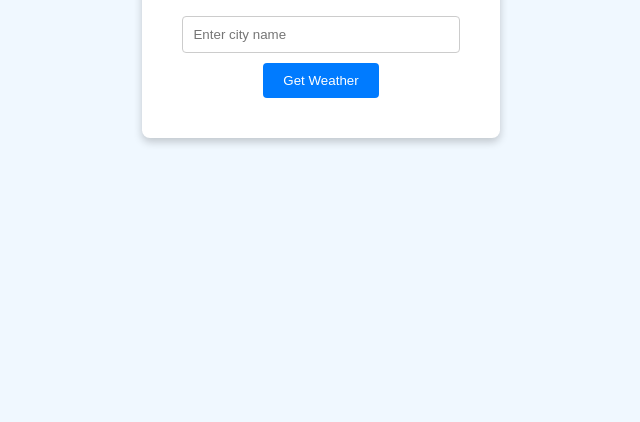
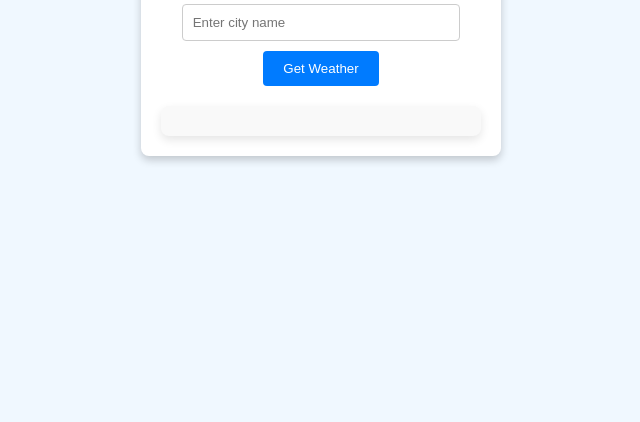
Before and after one commit to Ajith-Gowda15/WeatherForecast, a plain HTML site: page index.html in a window 1280 px wide. Shown: the part 378-800 px from the top of the page, without its empty margins (319-959 px from the left). Drawn offline with Linux system fonts and the light colour scheme.

Commit message:
feat(add): Add functionalities

```diff
--- a/style.css
+++ b/style.css
@@ -1,6 +1,6 @@
 
 body {
-    font-family: Arial, sans-serif;
+  font-family: 'Open Sans', sans-serif;
   background-color: #f0f8ff;
   margin: 0;
   display: flex;
@@ -25,6 +25,7 @@ body {
   border-radius: 4px;
 }
 
+
 button {
   padding: 10px 20px;
   background-color: #007bff;
@@ -40,6 +41,11 @@ body {
 
 .result {
   margin-top: 20px;
-    font-size: 16px;
+  font-size: 10px;
+  font-family: 'Segoe UI', Tahoma, Geneva, Verdana, sans-serif;
   color: #333;
+  background-color: #f9f9f9;
+  padding: 15px;
+  border-radius: 8px;
+  box-shadow: 0 4px 10px rgba(0, 0, 0, 0.1);
 }
```
Lines whose indentation alone changed are shown as unchanged.
